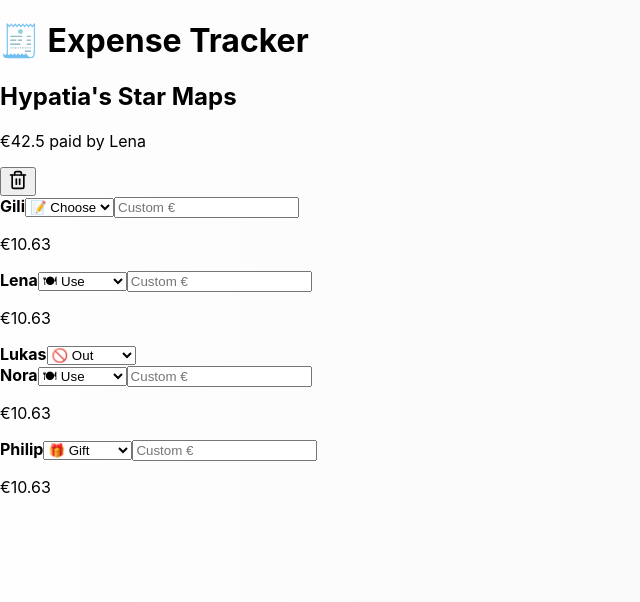
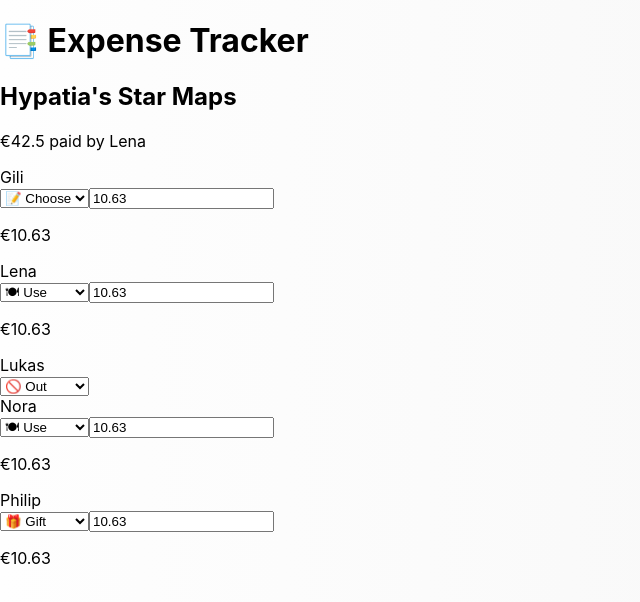
Before and after one commit to Gilganit/44-CUG, a React (Create React App) app: page / in a window 1280 px wide. Shown: the top 602 px of the page, without its empty margins (0-640 px from the left). Built offline with nearby package versions, Linux system fonts and the light colour scheme.

Commit message:
another attempt at horizontality123

```diff
--- a/src/App.js
+++ b/src/App.js
@@ -1,131 +1,58 @@
-import React, { useState } from 'react';
-import { Plus, Trash2 } from 'lucide-react';
+import React from 'react';
 
-const ExpenseSharingApp = () => {
-  const [housemates] = useState(['Gili', 'Lena', 'Lukas', 'Nora', 'Philip']);
-  const [expenses, setExpenses] = useState([
-    {
-      id: 1,
-      description: "Hypatia's Star Maps",
-      amount: 42.5,
-      paidBy: 'Lena',
-      participations: {
-        Gili: 'choose',
-        Lena: 'use',
-        Lukas: 'out',
-        Nora: 'use',
-        Philip: 'gift',
-      },
-      customAmounts: {}
-    }
-  ]);
+const participants = [
+  { name: 'Gili', role: 'Choose', amount: 10.63 },
+  { name: 'Lena', role: 'Use', amount: 10.63 },
+  { name: 'Lukas', role: 'Out', amount: 0 },
+  { name: 'Nora', role: 'Use', amount: 10.63 },
+  { name: 'Philip', role: 'Gift', amount: 10.63 },
+];
 
-  const updateParticipation = (expenseId, person, status) => {
-    setExpenses(prev =>
-      prev.map(exp =>
-        exp.id === expenseId
-          ? { ...exp, participations: { ...exp.participations, [person]: status } }
-          : exp
-      )
-    );
-  };
+export default function App() {
+  return (
+    <div className="min-h-screen bg-gradient-to-br from-gray-50 to-white px-8 py-10 font-sans">
+      <div className="max-w-6xl mx-auto">
+        <h1 className="text-4xl font-bold mb-2 flex items-center gap-2">
+          📑 Expense Tracker
+        </h1>
+        <h2 className="text-2xl font-semibold mb-4">Hypatia's Star Maps</h2>
+        <p className="mb-6 text-gray-700">€42.5 paid by Lena</p>
 
-  const updateCustomAmount = (expenseId, person, amount) => {
-    setExpenses(prev =>
-      prev.map(exp =>
-        exp.id === expenseId
-          ? {
-              ...exp,
-              customAmounts: {
-                ...exp.customAmounts,
-                [person]: parseFloat(amount) || 0
-              }
-            }
-          : exp
-      )
-    );
-  };
-
-  const calculateSplit = expense => {
-    const participants = housemates.filter(p => expense.participations[p] !== 'out');
-    const amounts = {};
-    const total = expense.amount;
-    const share = total / participants.length;
-
-    participants.forEach(p => {
-      if (expense.customAmounts[p]) {
-        amounts[p] = expense.customAmounts[p];
-      } else {
-        amounts[p] = share;
-      }
-    });
-
-    return amounts;
-  };
-
-  const deleteExpense = id => {
-    setExpenses(expenses.filter(e => e.id !== id));
-  };
-
-  return (
-    <div className="min-h-screen w-full p-6 bg-gradient-to-br from-pink-50 to-blue-50">
-      <h1 className="text-3xl font-bold text-center text-pink-600 mb-8">🧾 Expense Tracker</h1>
-
-      {expenses.map(expense => {
-        const splits = calculateSplit(expense);
-        return (
-          <div key={expense.id} className="bg-white rounded-xl shadow p-6 mb-6">
-            <div className="flex justify-between items-start mb-4">
-              <div>
-                <h2 className="text-xl font-semibold">{expense.description}</h2>
-                <p className="text-gray-600">€{expense.amount} paid by {expense.paidBy}</p>
-              </div>
-              <button
-                onClick={() => deleteExpense(expense.id)}
-                className="text-red-500 hover:text-red-700"
+        <div className="flex flex-wrap gap-4 justify-start">
+          {participants.map((p) => (
+            <div
+              key={p.name}
+              className="flex flex-col border rounded shadow p-4 w-52 bg-white"
             >
-                <Trash2 size={20} />
-              </button>
-            </div>
-
-            {/* Horizontal Layout via Grid */}
-            <div className="grid grid-flow-col auto-cols-[minmax(10rem,_1fr)] overflow-x-auto gap-4 pb-2">
-              {housemates.map(person => (
-                <div key={person} className="border rounded p-3 shadow-sm text-sm flex flex-col">
-                  <strong>{person}</strong>
-                  <select
-                    value={expense.participations[person]}
-                    onChange={e => updateParticipation(expense.id, person, e.target.value)}
-                    className="border rounded p-1 my-1"
-                  >
-                    <option value="out">🚫 Out</option>
-                    <option value="choose">📝 Choose</option>
-                    <option value="use">🍽 Use</option>
-                    <option value="gift">🎁 Gift</option>
+              <div className="font-semibold">{p.name}</div>
+              <select className="mt-2 p-1 border rounded text-sm">
+                <option value="choose" selected={p.role === 'Choose'}>
+                  📝 Choose
+                </option>
+                <option value="use" selected={p.role === 'Use'}>
+                  🍽 Use
+                </option>
+                <option value="gift" selected={p.role === 'Gift'}>
+                  🎁 Gift
+                </option>
+                <option value="out" selected={p.role === 'Out'}>
+                  🚫 Out
+                </option>
               </select>
-
-                  {expense.participations[person] !== 'out' && (
+              {p.role !== 'Out' && (
                 <>
                   <input
-                        type="number"
+                    className="mt-2 p-1 border rounded text-sm"
                     placeholder="Custom €"
-                        value={expense.customAmounts?.[person] || ''}
-                        onChange={e => updateCustomAmount(expense.id, person, e.target.value)}
-                        className="border rounded p-1 text-xs mb-1"
+                    defaultValue={p.amount}
                   />
-                      <p className="text-xs text-gray-600">
-                        €{splits[person]?.toFixed(2)}
-                      </p>
+                  <p className="text-sm text-gray-600 mt-1">€{p.amount.toFixed(2)}</p>
                 </>
               )}
             </div>
           ))}
         </div>
       </div>
-        );
-      })}
     </div>
   );
-};
-
-export default ExpenseSharingApp;
+}
```
Lines whose indentation alone changed are shown as unchanged.
